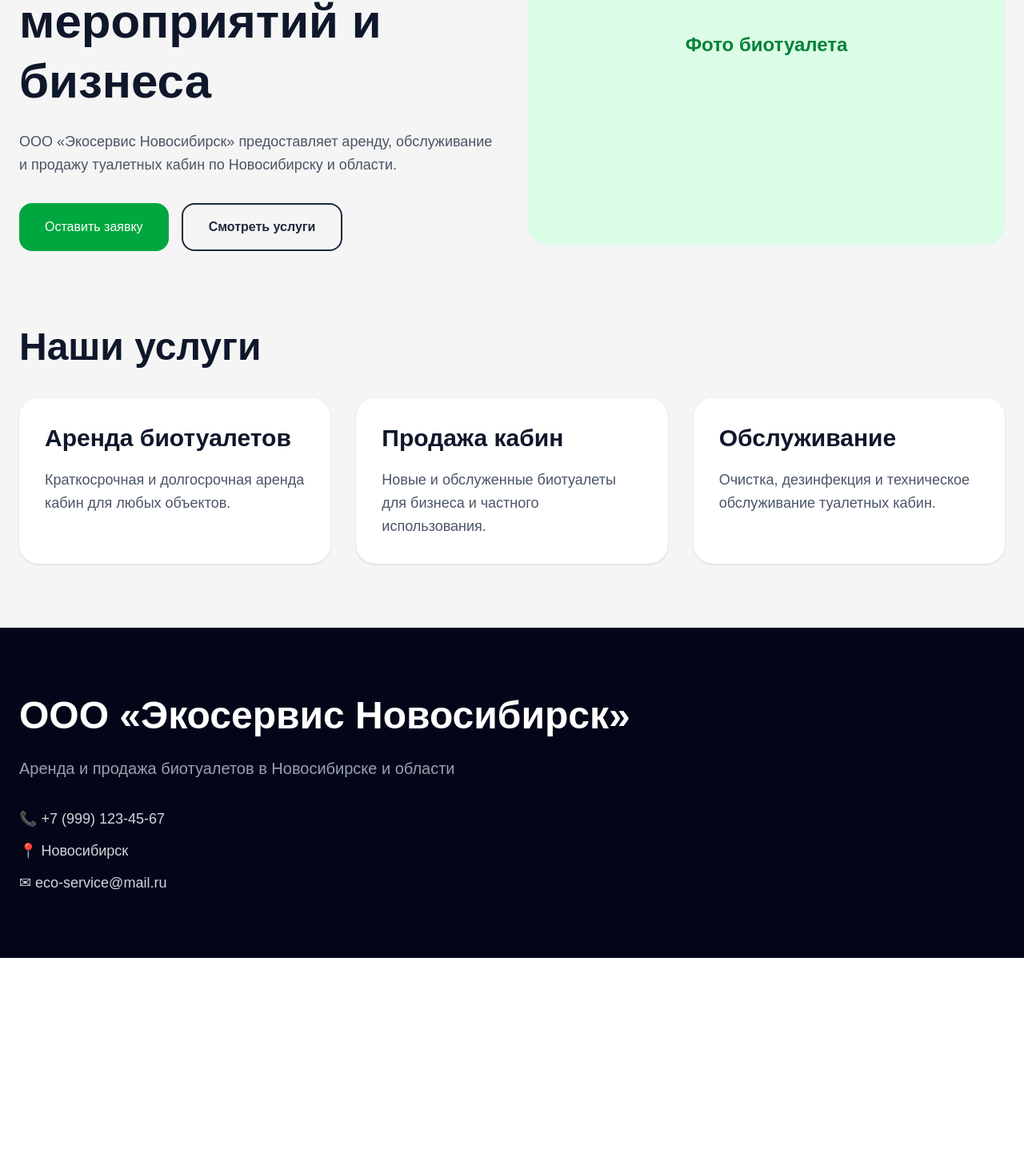
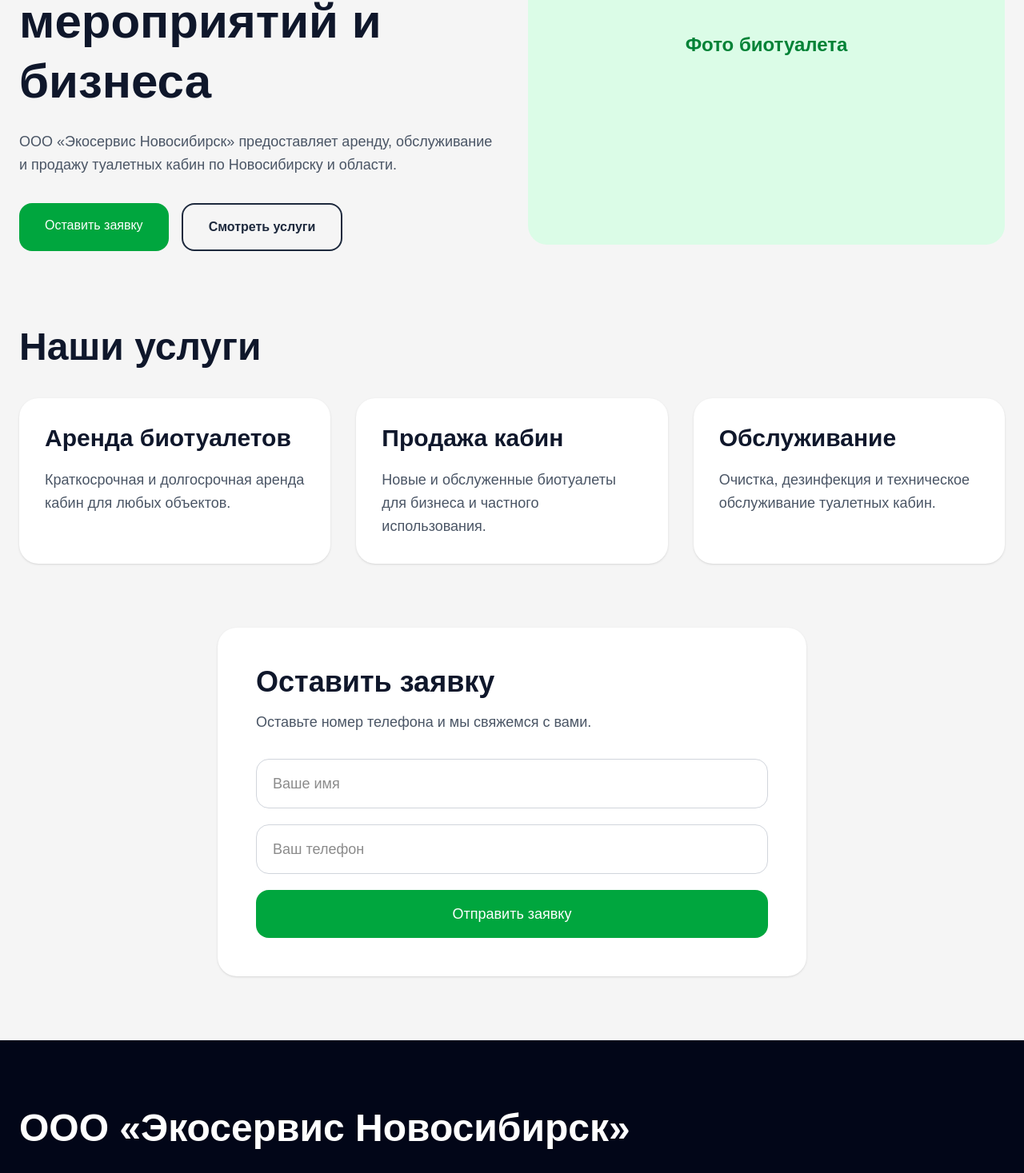
Before and after one commit to Skyeeeeeeeeeeeeeeeeeee/eco-service-site, a Next.js app: page / in a window 1280 px wide. Shown: the part 426-1893 px from the top of the page at 80% size. Before the commit the page ends 1624 px from the top, so only its background shows below. Built offline with nearby package versions, Linux system fonts and the light colour scheme.

Commit message:
add request form

```diff
--- a/app/page.tsx
+++ b/app/page.tsx
@@ -19,7 +19,7 @@ export default function HomePage() {
             </div>
 
             <a
-              href="#contacts"
+              href="#request"
               className="bg-green-600 hover:bg-green-700 text-white px-5 py-3 rounded-2xl font-medium transition text-sm"
             >
               Заказать
@@ -38,21 +38,21 @@ export default function HomePage() {
             </a>
 
             <a
-              href="/services"
+              href="#services"
               className="bg-gray-100 text-slate-800 px-4 py-2 rounded-xl text-sm whitespace-nowrap"
             >
               Услуги
             </a>
 
             <a
-              href="/prices"
+              href="#prices"
               className="bg-gray-100 text-slate-800 px-4 py-2 rounded-xl text-sm whitespace-nowrap"
             >
               Цены
             </a>
 
             <a
-              href="/contacts"
+              href="#contacts"
               className="bg-gray-100 text-slate-800 px-4 py-2 rounded-xl text-sm whitespace-nowrap"
             >
               Контакты
@@ -71,21 +71,21 @@ export default function HomePage() {
             </a>
 
             <a
-              href="/services"
+              href="#services"
               className="text-slate-800 hover:text-green-600 transition font-medium"
             >
               Услуги
             </a>
 
             <a
-              href="/prices"
+              href="#prices"
               className="text-slate-800 hover:text-green-600 transition font-medium"
             >
               Цены
             </a>
 
             <a
-              href="/contacts"
+              href="#contacts"
               className="text-slate-800 hover:text-green-600 transition font-medium"
             >
               Контакты
@@ -121,13 +121,19 @@ export default function HomePage() {
 
               <div className="flex flex-col sm:flex-row gap-4">
 
-                <button className="bg-green-600 hover:bg-green-700 text-white px-8 py-4 rounded-2xl font-medium transition">
+                <a
+                  href="#request"
+                  className="bg-green-600 hover:bg-green-700 text-white px-8 py-4 rounded-2xl font-medium transition text-center"
+                >
                   Оставить заявку
-                </button>
+                </a>
 
-                <button className="border-2 border-slate-800 text-slate-800 px-8 py-4 rounded-2xl font-semibold hover:bg-slate-100 transition">
+                <a
+                  href="#services"
+                  className="border-2 border-slate-800 text-slate-800 px-8 py-4 rounded-2xl font-semibold hover:bg-slate-100 transition text-center"
+                >
                   Смотреть услуги
-                </button>
+                </a>
 
               </div>
 
@@ -147,7 +153,7 @@ export default function HomePage() {
       </section>
 
       {/* SERVICES */}
-      <section className="pb-14 md:pb-20">
+      <section id="services" className="pb-14 md:pb-20">
 
         <div className="max-w-7xl mx-auto px-4 md:px-6">
 
@@ -202,6 +208,53 @@ export default function HomePage() {
 
       </section>
 
+      {/* REQUEST FORM */}
+      <section
+        id="request"
+        className="pb-14 md:pb-20"
+      >
+
+        <div className="max-w-3xl mx-auto px-4">
+
+          <div className="bg-white rounded-3xl p-8 md:p-12 shadow-sm">
+
+            <h2 className="text-4xl font-bold text-slate-900 mb-4">
+              Оставить заявку
+            </h2>
+
+            <p className="text-gray-600 text-lg mb-8">
+              Оставьте номер телефона и мы свяжемся с вами.
+            </p>
+
+            <form className="space-y-5">
+
+              <input
+                type="text"
+                placeholder="Ваше имя"
+                className="w-full border border-gray-300 rounded-2xl px-5 py-4 text-lg outline-none focus:border-green-600"
+              />
+
+              <input
+                type="tel"
+                placeholder="Ваш телефон"
+                className="w-full border border-gray-300 rounded-2xl px-5 py-4 text-lg outline-none focus:border-green-600"
+              />
+
+              <button
+                type="submit"
+                className="w-full bg-green-600 hover:bg-green-700 text-white py-4 rounded-2xl text-lg font-medium transition"
+              >
+                Отправить заявку
+              </button>
+
+            </form>
+
+          </div>
+
+        </div>
+
+      </section>
+
       {/* FOOTER */}
       <footer
         id="contacts"
```
